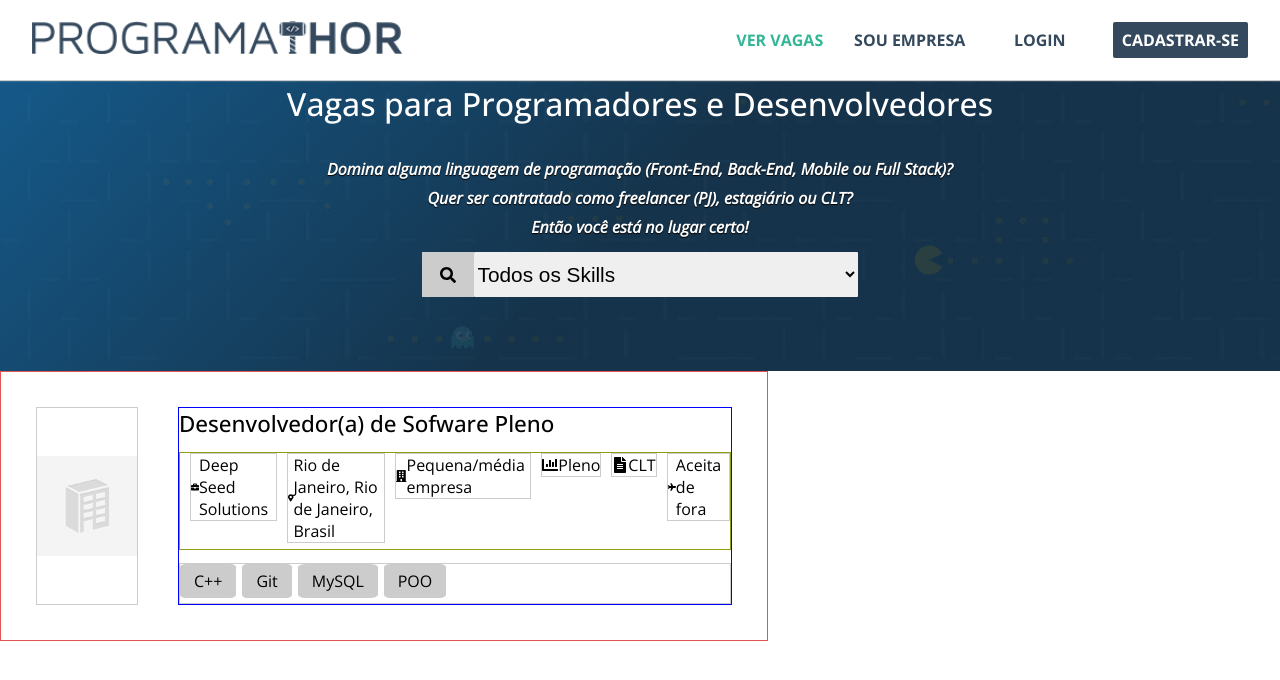
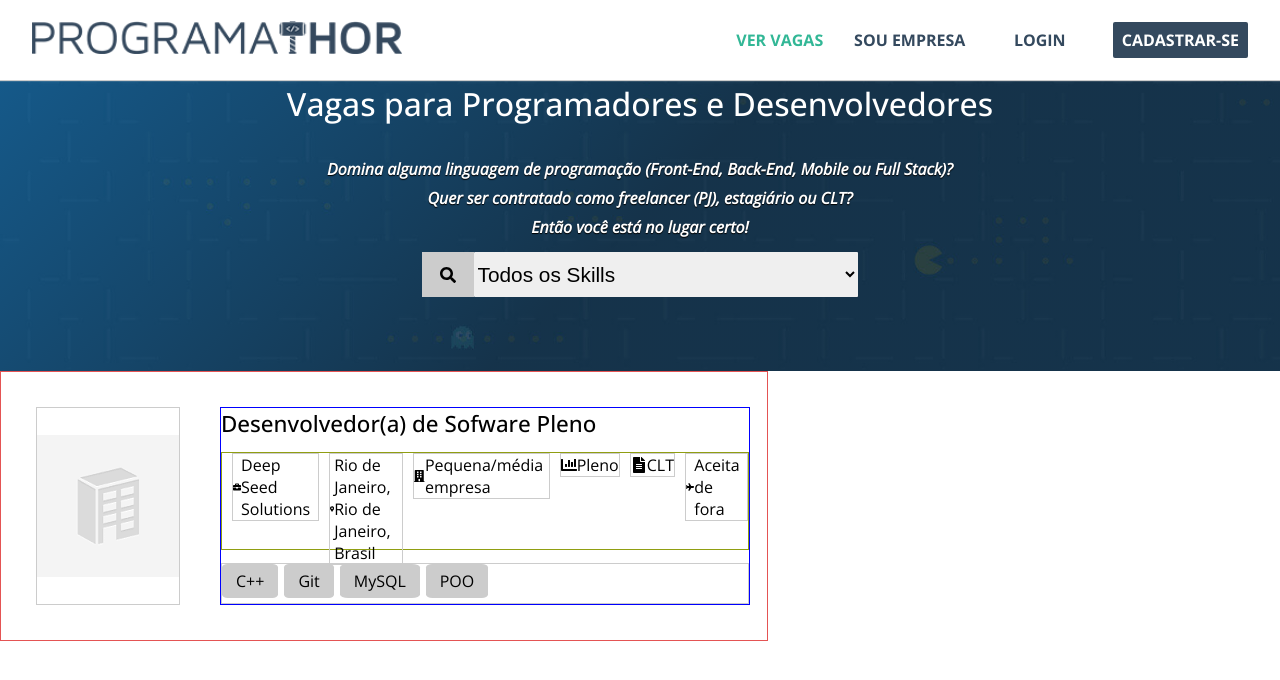
Before and after one commit to MarcosWinicios/jobs-web, a React (Create React App) app: page / in a window 1280 px wide. Shown: the top 680 px of the page. Built offline with nearby package versions, Linux system fonts and the light colour scheme; the HTML template or start-up script is replaced by a standard one.

Commit message:
update alt img

```diff
--- a/src/components/Job/index.tsx
+++ b/src/components/Job/index.tsx
@@ -7,12 +7,12 @@ const Job = () => {
     return (
         <div className="job-container">
             <figure>
-                <img src={CompanyImage} alt="Company Image" loading="lazy" width="100" height="100" />
+                <img src={CompanyImage} alt="company" loading="lazy" sizes="100" />
             </figure>
             <div className="container-data-job">
                 <h3>Desenvolvedor(a) de Sofware Pleno</h3>
                 <div className="items-job">
-                    <span className="company">
+                    <span className="company-logo">
                         <FaBriefcase />
                         Deep Seed Solutions
                     </span>
```
